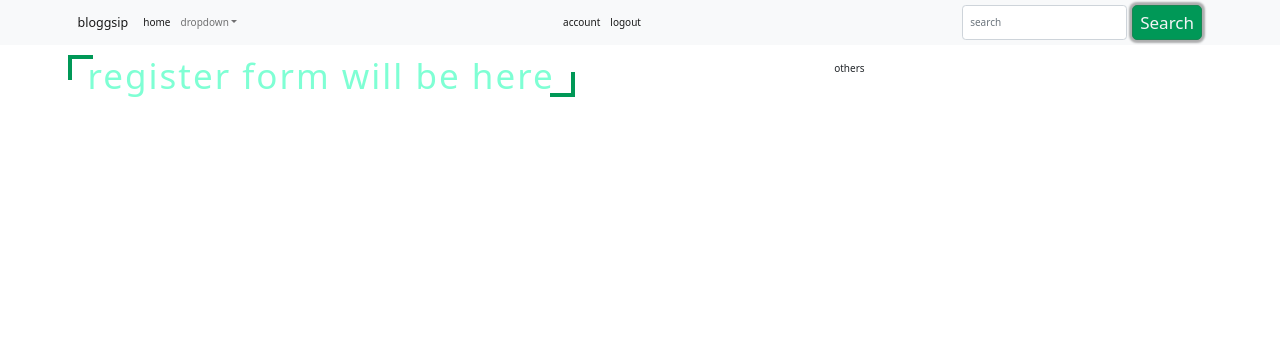
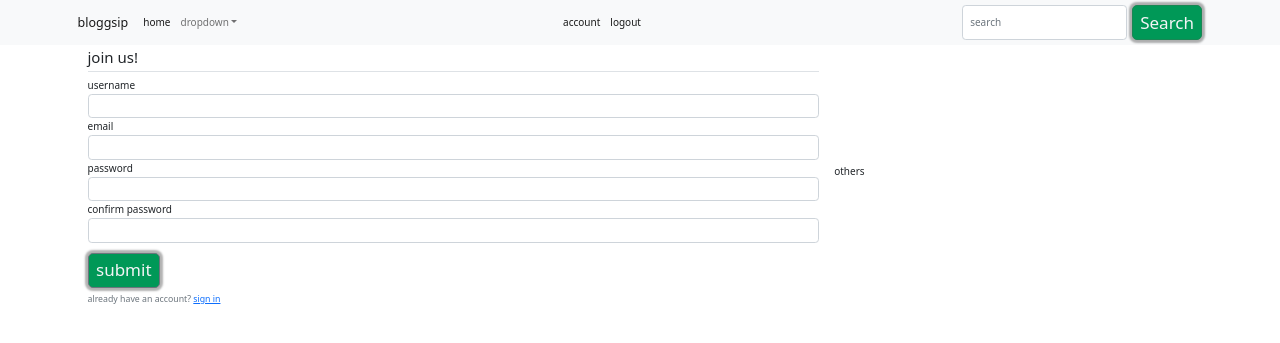
Before and after one commit to Sekeza/blogwithflask, a Flask app: template blogwithflask/blogwithflask/templates/register.html in a window 1280 px wide. Shown: the top 343 px of the page. Run offline with Flask 3, Linux system fonts and the light colour scheme; the template is opened without the code that fills it: most values are stand-ins (such as "Sample title", 1, 10 or a date in 2020); form fields are guessed from the names that the template uses; parts of the project's set-up code (start-up, migrations or seed data) failed here and were passed over.

Commit message:
Created the register form with bootstrap and some css styling

```diff
--- a/blogwithflask/blogwithflask/templates/register.html
+++ b/blogwithflask/blogwithflask/templates/register.html
@@ -2,7 +2,39 @@
 
 {% block content %}
     <section class="register">
-        <h1 class="heading"> Register form will be here</h1>
+
+        <div class="form_wrapper">
+            <form action="" method="post">
+                {{ form.hidden_tag() }}
+                <legend class="border-bottom nb-2">Join Us!</legend>
+                <fieldset class="form-group">
+                    <div class="form-group">
+                        {{ form.username.label(class='form-control-label') }}
+                        {{ form.username(class='form-control form-control-md') }}
+                    </div>
+                    <div class="form-group">
+                        {{ form.email.label(class='form-control-label') }}
+                        {{ form.email(class='form-control form-control-md') }}
+                    </div>
+                    <div class="form-group">
+                        {{ form.password.label(class='form-control-label') }}
+                        {{ form.password(class='form-control form-control-md') }}
+                    </div>
+                    <div class="form-group">
+                        {{ form.confirm_password.label(class='form-control-label') }}
+                        {{ form.confirm_password(class='form-control form-control-md') }}
+                    </div>
+                </fieldset>
+                <div class="form-group mt-3">
+                    {{ form.submit(class='btn btn-outline-secondary') }}
+                </div>
+            </form>
+        </div>
+        <div class="pt-1">
+            <small class="text-muted">
+                Already Have An Account? <a class="ml-2" href="#">Sign In</a>
+            </small>
+        </div>
 
     </section>
 
```
